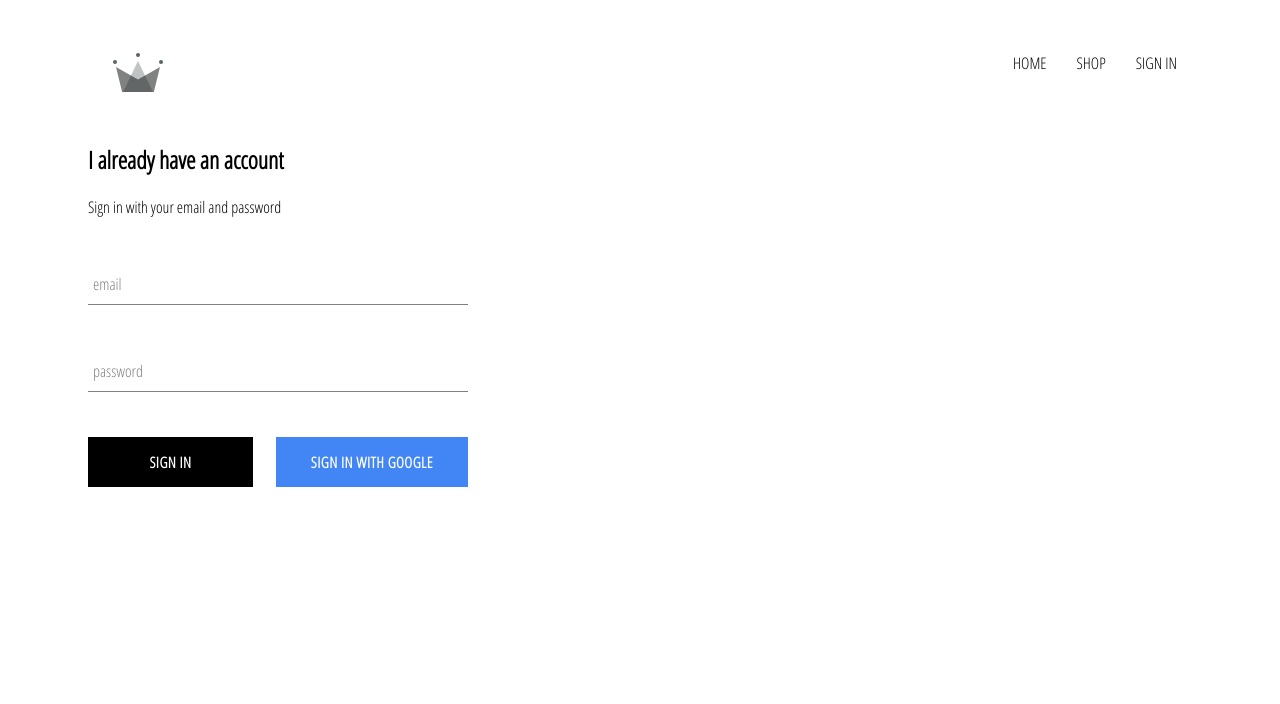
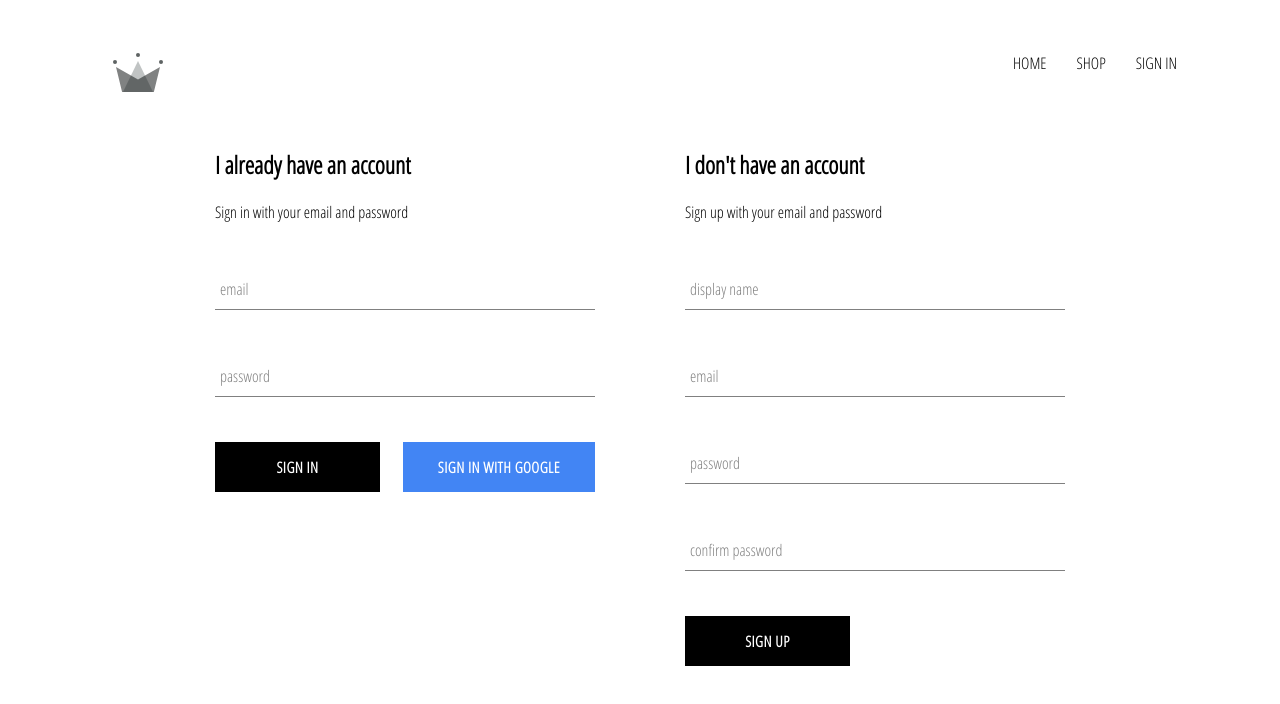
Before and after one commit to Braineee/crwn-clothings, a React (Create React App) app: page /signin in a window 1280 px wide. Shown: the top 704 px of the page. Built offline with nearby package versions, Linux system fonts and the light colour scheme; no server answers.

Commit message:
Added firebase ability to store authenticated users

```diff
--- a/src/App.js
+++ b/src/App.js
@@ -4,8 +4,10 @@
 import Header from './components/header/header.component'
 import Homepage from './pages/homepage/hompage.page'
 import ShopPage from './pages/shop/shop.page'
-import SignInAndSignOutPage from './pages/sign-in-and-sign-out/sign-in-and-sign-out.page'
-import { auth } from './firebase/firebase-utils';
+import SignInAndSignUpPage from './pages/sign-in-and-sign-up/sign-in-and-sign-up.page'
+
+import { auth, createUserProfileDocument } from './firebase/firebase-utils';
+
 import './App.css'
 
 
@@ -22,10 +24,20 @@
   unSubscribeFromAuth = null;
 
   componentDidMount() {
-    this.unSubscribeFromAuth = auth.onAuthStateChanged( user => {
-      this.setState({ currentUser: user });
+    this.unSubscribeFromAuth = auth.onAuthStateChanged(async userAuth => {
+      if (userAuth) {
+        const userRef = await createUserProfileDocument(userAuth);
 
-      console.log(this.state.currentUser);
+        userRef.onSnapshot( snapShot => {
+          this.setState({
+            id: snapShot.id,
+            ...snapShot.data()
+          }, () => console.log(this.state));
+          console.log(this.state)
+        });
+      }
+
+      this.setState({ currentUser: userAuth });
     })
   }
 
@@ -40,7 +52,7 @@
         <Switch>
           <Route exact path='/' component={Homepage} ></Route>
           <Route path='/shop' component={ShopPage} ></Route>
-          <Route path='/signin' component={SignInAndSignOutPage} ></Route>
+          <Route path='/signin' component={SignInAndSignUpPage} ></Route>
         </Switch>
       </div>
     );
--- a/src/components/sign-in/sign-in.component.jsx
+++ b/src/components/sign-in/sign-in.component.jsx
@@ -34,7 +34,7 @@
         <h2> I already have an account </h2>
         <span> Sign in with your email and password </span>
 
-        <form onSubmit={ this.handleSubmit }>
+        <form className='sign-in-form' onSubmit={ this.handleSubmit }>
           <FormInput
             name='email'
             type='email'
--- /dev/null
+++ b/src/components/sign-up/sign-up.component.jsx
@@ -0,0 +1,111 @@
+import React from 'react'
+
+import FormInput from '../form-input/form-input.component'
+import CustomButton from '../custom-button/custom-button.component'
+import { auth, createUserProfileDocument } from '../../firebase/firebase-utils'
+
+import './sign-up.styles.scss'
+
+class SignUp extends React.Component {
+  constructor() {
+    super();
+
+    this.state = {
+      'displayName': '',
+      'email': '',
+      'password': '',
+      'confirmPassword': '',
+    }
+  }
+
+  returnStateToInitialStatus = () => {
+    this.setState({
+      'displayName': '',
+      'email': '',
+      'password': '',
+      'confirmPassword': '',
+    })
+  }
+
+  handleSubmit = async (event) => {
+    event.preventDefault();
+
+    const { displayName, email, password, confirmPassword } = this.state;
+
+    if (password !== confirmPassword) {
+      alert('Password does not match.');
+      return false;
+    }
+
+    try {
+
+      const { user } = await auth.createUserWithEmailAndPassword(email, password);
+
+      await createUserProfileDocument(user, { displayName });
+
+      this.returnStateToInitialStatus();
+
+    } catch (error) {
+
+      console.error(`An error occured wile signining up : ${error}`);
+
+    }
+
+  }
+
+  handleChange = (event) => {
+    const { value, name } = event.target;
+    this.setState({ [name]: value })
+  }
+
+  render() {
+    return (
+      <div className='sign-up'>
+        <h2> I don't have an account </h2>
+        <span> Sign up with your email and password </span>
+
+        <form className='sign-up-form' onSubmit={this.handleSubmit}>
+          <FormInput
+            name='displayName'
+            type='text'
+            onChange={this.handleChange}
+            value={this.state.displayName}
+            label='display name'
+            required
+          />
+
+          <FormInput
+            name='email'
+            type='email'
+            onChange={this.handleChange}
+            value={this.state.email}
+            label='email'
+            required
+          />
+
+          <FormInput
+            name='password'
+            type='password'
+            onChange={this.handleChange}
+            value={this.state.password}
+            label='password'
+            required
+          />
+
+          <FormInput
+            name='confirmPassword'
+            type='password'
+            onChange={this.handleChange}
+            value={this.state.confirmPassword}
+            label='confirm password'
+            required
+          />
+
+          <CustomButton type="submit" onClick={this.handleSubmit}> Sign Up </CustomButton>
+
+        </form>
+      </div>
+    )
+  }
+}
+export default SignUp;
--- /dev/null
+++ b/src/components/sign-up/sign-up.styles.scss
@@ -0,0 +1,9 @@
+.sign-up {
+  display: flex;
+  flex-direction: column;
+  width: 380px;
+
+  .title {
+    margin: 10px 0;
+  }
+}
--- a/src/firebase/firebase-utils.js
+++ b/src/firebase/firebase-utils.js
@@ -12,6 +12,30 @@
   messagingSenderId: "246306479668",
   appId: "1:246306479668:web:1534c1891becc8b5cdf461",
   measurementId: "G-570D3H2HXQ"
+}
+
+export const createUserProfileDocument = async (userAuth, additionalData) => {
+  if (!userAuth) return;
+
+  const userRef = await firestore.doc(`users/${userAuth.uid}`);
+  const snapShot = await userRef.get();
+
+  if (!snapShot.exists) {
+    const { displayName, email } = userAuth;
+    const createdAT = new Date();
+
+    try {
+      await userRef.set({
+        displayName,
+        email,
+        createdAT,
+        ...additionalData
+      })
+    } catch (error) {
+      console.log(`An error occured while creating user: ${error}`);
+    }
+  }
+  return userRef;
 }
 
 // Initialize firebase
--- a/src/pages/sign-in-and-sign-out/sign-in-and-sign-out.page.js
+++ /dev/null
@@ -1,15 +0,0 @@
-import React from 'react'
-
-import SignIn from '../../components/sign-in/sign-in.component'
-
-import './sign-in-and-sign-out.styles.scss'
-
-const SignInAndSignOutPage = () => {
-  return (
-    <div className='sign-in-and-sign-out'>
-      <SignIn />
-    </div>
-  )
-}
-
-export default SignInAndSignOutPage
--- /dev/null
+++ b/src/pages/sign-in-and-sign-up/sign-in-and-sign-up.page.js
@@ -0,0 +1,17 @@
+import React from 'react'
+
+import SignIn from '../../components/sign-in/sign-in.component'
+import SignUp from '../../components/sign-up/sign-up.component'
+
+import './sign-in-and-sign-up.styles.scss'
+
+const SignInAndSignUpPage = () => {
+  return (
+    <div className='sign-in-and-sign-up'>
+      <SignIn />
+      <SignUp />
+    </div>
+  )
+}
+
+export default SignInAndSignUpPage;
--- /dev/null
+++ b/src/pages/sign-in-and-sign-up/sign-in-and-sign-up.styles.scss
@@ -0,0 +1,6 @@
+.sign-in-and-sign-up {
+  width: 850px;
+  display: flex;
+  justify-content: space-between;
+  margin: 30px auto;
+}
```
Also changed, not shown: src/pages/sign-in-and-sign-out/sign-in-and-sign-out.styles.scss (deleted).
